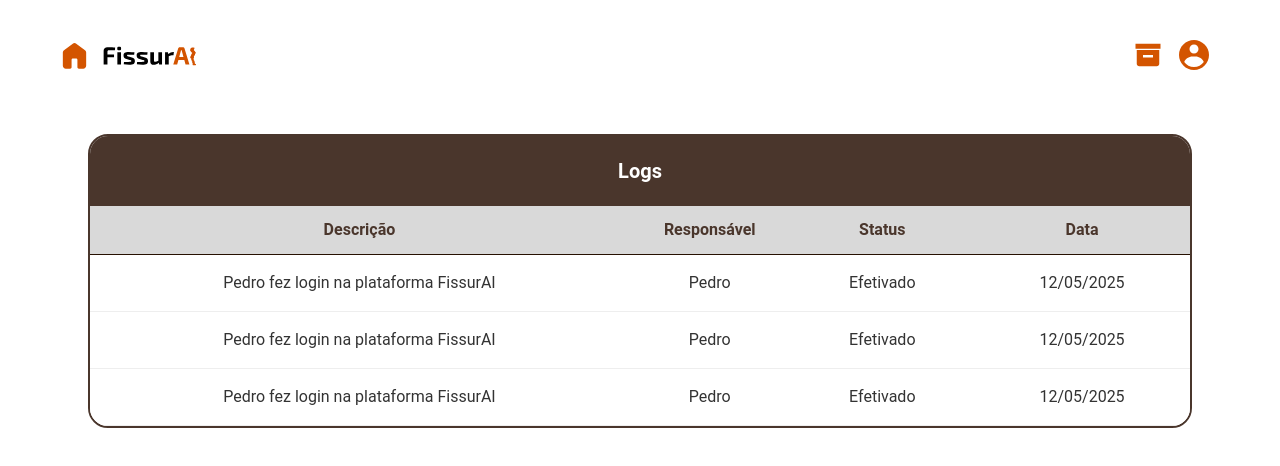
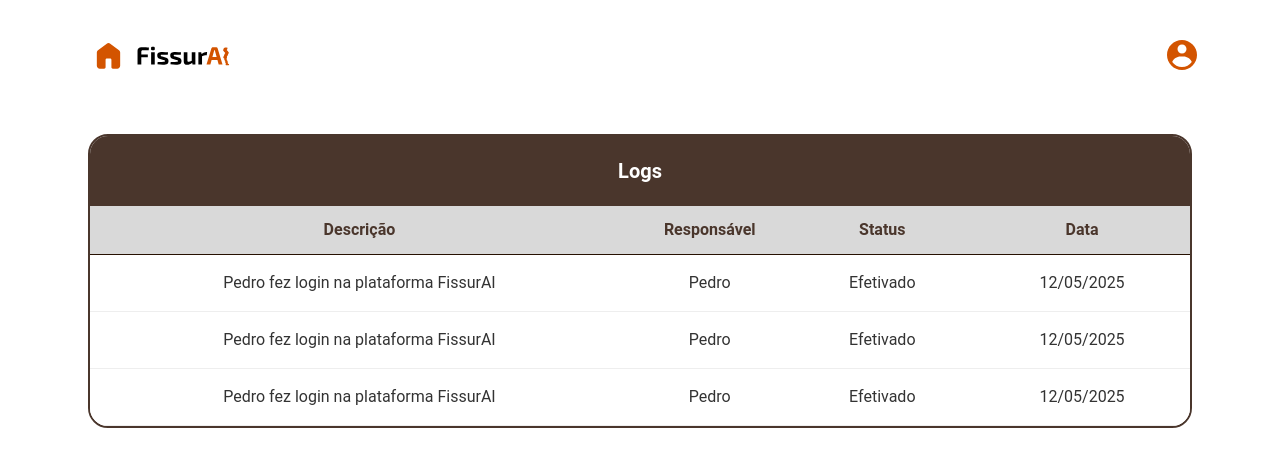
Before and after one commit to Inteli-College/2025-1B-T12-EC06-G05, a React (Vite) app in the folder src/RachadoresWeb/: page /logs in a window 1280 px wide. Shown: the top 466 px of the page. Built offline with nearby package versions, Linux system fonts and the light colour scheme.

Commit message:
feat: implementa logica para mduar header conforme cargo de usuario

```diff
--- a/src/RachadoresWeb/src/components/Header.tsx
+++ b/src/RachadoresWeb/src/components/Header.tsx
@@ -10,7 +10,7 @@
 import { AiOutlineMenu, AiOutlineClose } from "react-icons/ai";
 import hoverSoundFile from '../constants/assets/sounds/galho.mp3';
 
-const HeaderContent = styled.div`
+const HeaderContentAdmin = styled.div`
   width: 95%;
   max-width: 1240px;
   margin: 0 auto;
@@ -20,7 +20,7 @@
   justify-content: space-between;
 `;
 
-const HeaderContainer = styled.header<{
+const HeaderContainerAdmin = styled.header<{
   backgroundColor: string;
   top?: string;
   left?: string;
@@ -75,7 +75,7 @@
   }
 `;
 
-const Perfil = styled.img`
+const PerfilAdmin = styled.img`
   height: 30px;
 
   cursor: pointer;
@@ -155,6 +155,47 @@
   }
 `;
 
+const HeaderContent = styled.div`
+  width: 90%;
+  max-width: 1240px;
+  margin: 0 auto;
+
+  display: flex;
+  align-items: center;
+  justify-content: space-between;
+`;
+
+const HeaderContainer = styled.header<{
+  backgroundColor: string;
+  top?: string;
+  left?: string;
+}>`
+  background-color: ${COLORS.white};
+  padding: 30px;
+  display: flex;
+  justify-content: flex-start;
+  align-items: center;
+  position: absolute;
+  top: ${(props) => props.top || "0"};
+  left: ${(props) => props.left || "0"};
+  width: 100%;
+  box-sizing: border-box;
+`;
+
+const Perfil = styled.img`
+  height: 30px;
+  margin-left: 75%;
+  cursor: pointer;
+
+  @media (max-width: ${BREAKPOINTS.mobile}) {
+    display: none;
+  }
+  transition: transform 0.3s ease-in-out;
+  &:hover {
+    transform: translateY(-5px);
+  }
+`;
+
 const Header: React.FC<{ backgroundColor?: string }> = ({
   backgroundColor = COLORS.header,
 }) => {
@@ -187,22 +228,40 @@
   const toggleMenu = () => {
     setIsOpen(!isOpen);
   };
+  const cargo_user = localStorage.getItem("cargo_user");
 
-  return (
+  if(cargo_user == "admin"){
+    return (
 
-      <HeaderContainer backgroundColor={backgroundColor}>
-        <HeaderContent>
+      <HeaderContainerAdmin backgroundColor={backgroundColor}>
+        <HeaderContentAdmin>
           <Home src={home} alt="Ícone de Casa" onClick={handleHomeClick} />
           <Logo src={logo} alt="Logo dos Rachadores" onClick={playSound}/>
           <LogsIcon src={logs} alt="Ícone de Logs" onClick={handleLogsClick} />
-          <Perfil src={perfil} alt="Ícone de Perfil" onClick={handlePerfilClick} />
+          <PerfilAdmin src={perfil} alt="Ícone de Perfil" onClick={handlePerfilClick} />
           <Nav></Nav>
           <HamburgerIcon onClick={toggleMenu}>
             {isOpen ? <AiOutlineClose /> : <AiOutlineMenu />}
           </HamburgerIcon>
           <MobileMenu isOpen={isOpen}></MobileMenu>
-        </HeaderContent>
-      </HeaderContainer>
+        </HeaderContentAdmin>
+      </HeaderContainerAdmin>
+  );
+  }
+
+  return (
+    <HeaderContainer backgroundColor={backgroundColor}>
+    <HeaderContent>
+      <Home src={home} alt="Ícone de Casa" onClick={handleHomeClick} />
+      <Logo src={logo} alt="Logo dos Rachadores" onClick={playSound}/>
+      <Perfil src={perfil} alt="Ícone de Perfil" onClick={handlePerfilClick} />
+      <Nav></Nav>
+      <HamburgerIcon onClick={toggleMenu}>
+        {isOpen ? <AiOutlineClose /> : <AiOutlineMenu />}
+      </HamburgerIcon>
+      <MobileMenu isOpen={isOpen}></MobileMenu>
+    </HeaderContent>
+  </HeaderContainer>
   );
 };
 
--- a/src/RachadoresWeb/src/pages/Login.tsx
+++ b/src/RachadoresWeb/src/pages/Login.tsx
@@ -172,8 +172,10 @@
       });
 
       const token = response.data.access_token;
+      const cargo_user = response.data.cargo_user;
+
       localStorage.setItem("token", token);
-      console.log(token)
+      localStorage.setItem("cargo_user", cargo_user.toLowerCase())
 
       // Redireciona para a página principal
       navigate("/home"); // ajuste conforme sua rota principal
```
Also changed, not shown: 1 other file (tests, documents, lock files or other folders).
